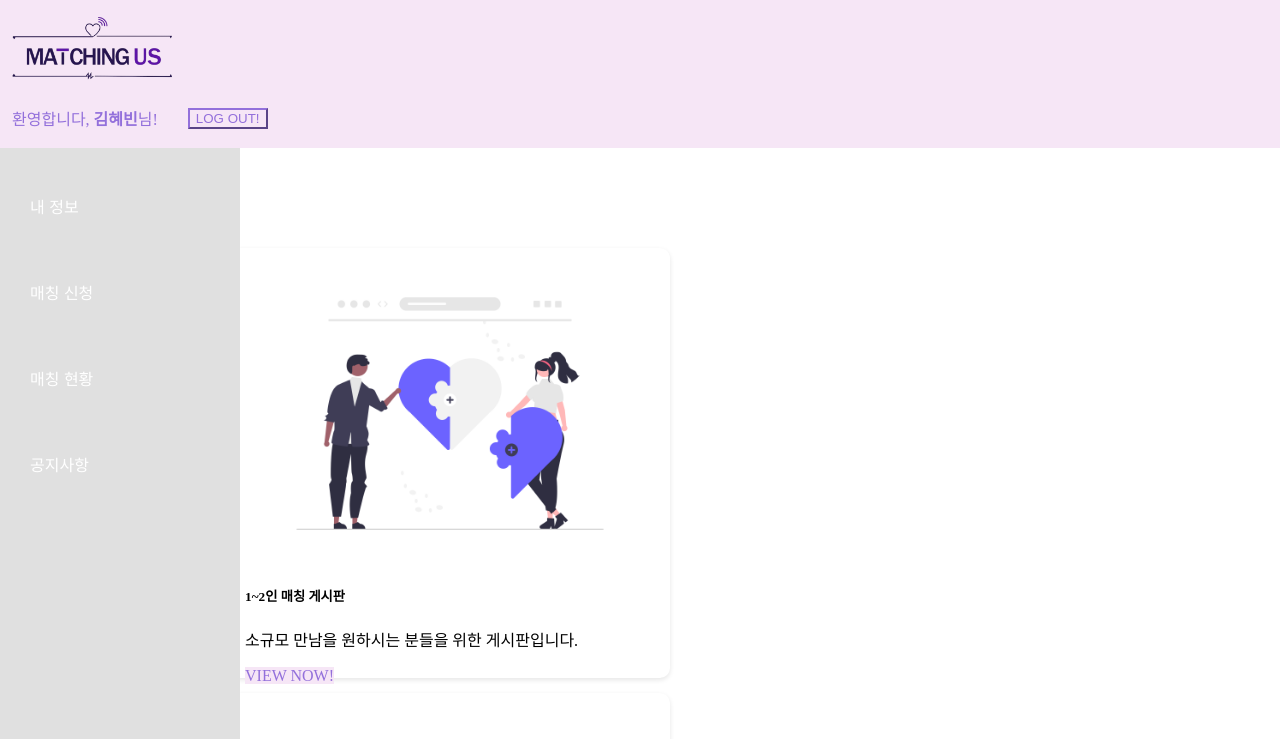
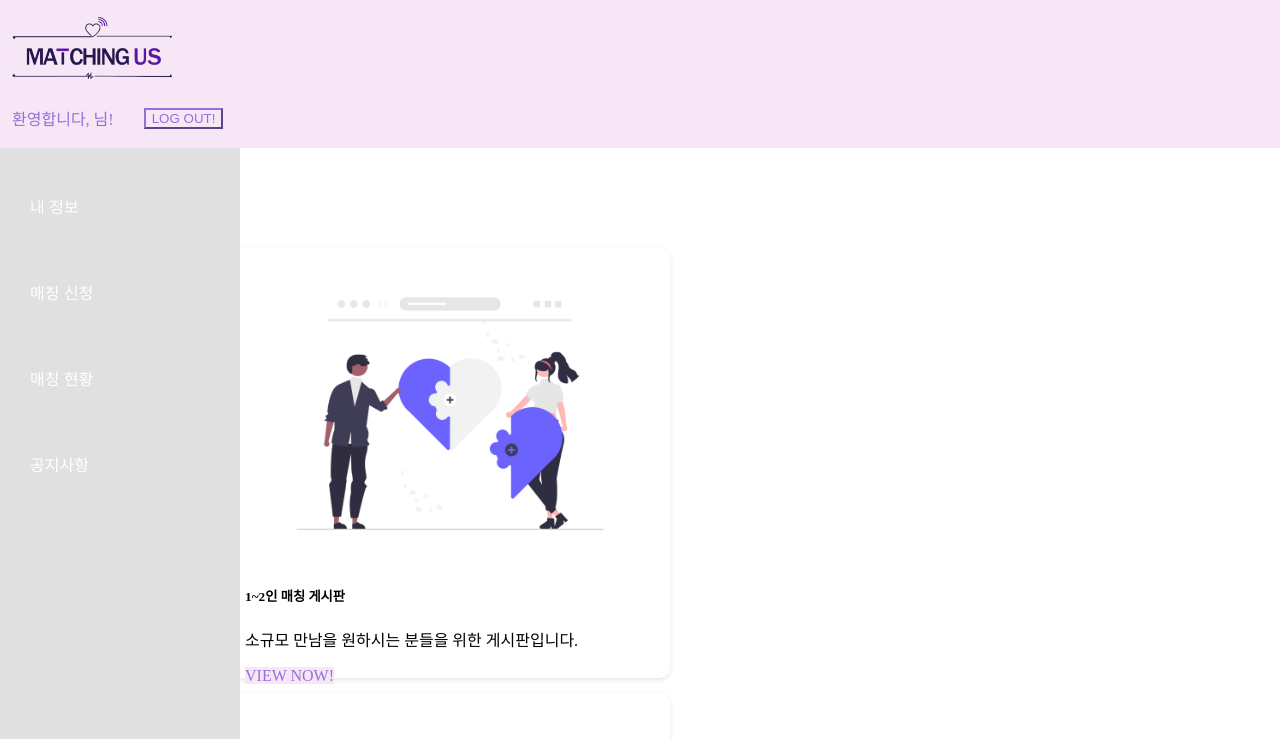
Before and after one commit to goldtmi/Project-Matching-Us, a Vue app in the folder frontend/project/: page /MainPage in a window 1280 px wide. Shown: the top 739 px of the page. Built offline with nearby package versions, Linux system fonts and the light colour scheme; the HTML template or start-up script is replaced by a standard one.

Commit message:
refactor: 로그인 시 사용자 이름 표시

```diff
--- a/frontend/project/src/views/LoginPage.vue
+++ b/frontend/project/src/views/LoginPage.vue
@@ -75,7 +75,9 @@ export default {
           localStorage.setItem('token', token);
 
           // 로그인에 성공하면 Main 페이지로 이동합니다.
-          this.$router.push("/MainPage");
+          this.$router.push({
+            path: '/MainPage',
+          });
         } else {
           // 로그인이 실패한 경우, 백엔드에서 온 에러 메시지를 보여줍니다.
           const { error } = response.data;
--- a/frontend/project/src/views/MainPage.vue
+++ b/frontend/project/src/views/MainPage.vue
@@ -14,7 +14,7 @@
             </div>
             <div class="navbar_right">
                 <div class="navbar_welcome">
-                    <div class="welcome">환영합니다, <strong class="name">김혜빈</strong>님! <i class="fa-regular fa-face-smile"></i></div>
+                    <div class="welcome">환영합니다, <strong class="name">{{ user.name }}</strong>님! <i class="fa-regular fa-face-smile"></i></div>
                 </div>
                 <!-- 로그아웃 버튼을 form 태그 밖으로 이동 -->
                 <button @click="goToLoginPage" class="btn btn-outline-success" style="color: #9370DB; text-decoration: none;">
@@ -89,6 +89,11 @@
 
 <script>
 export default {
+  computed: {
+    user() {
+      return JSON.parse(localStorage.getItem('user')) || {};
+    }
+  },
   methods: {
     goToMyInfoPage() {
       this.$router.push("/MyInfoPage");
--- a/frontend/project/src/views/SignUpPage.vue
+++ b/frontend/project/src/views/SignUpPage.vue
@@ -192,6 +192,11 @@ export default {
       // 회원가입이 성공적으로 이루어진 경우
       const data = await response.json();
       alert(data.message); // 백엔드에서 전달한 메시지를 알림으로 표시합니다.
+
+      this.$router.push({
+        path: '/LoginPage',
+        query: { name: this.name } // Pass the user's name as a query parameter
+      });
     } else {
       // 회원가입이 실패한 경우
       const errorData = await response.json();
```
Also changed, not shown: 1 other file (tests, documents, lock files or other folders).
